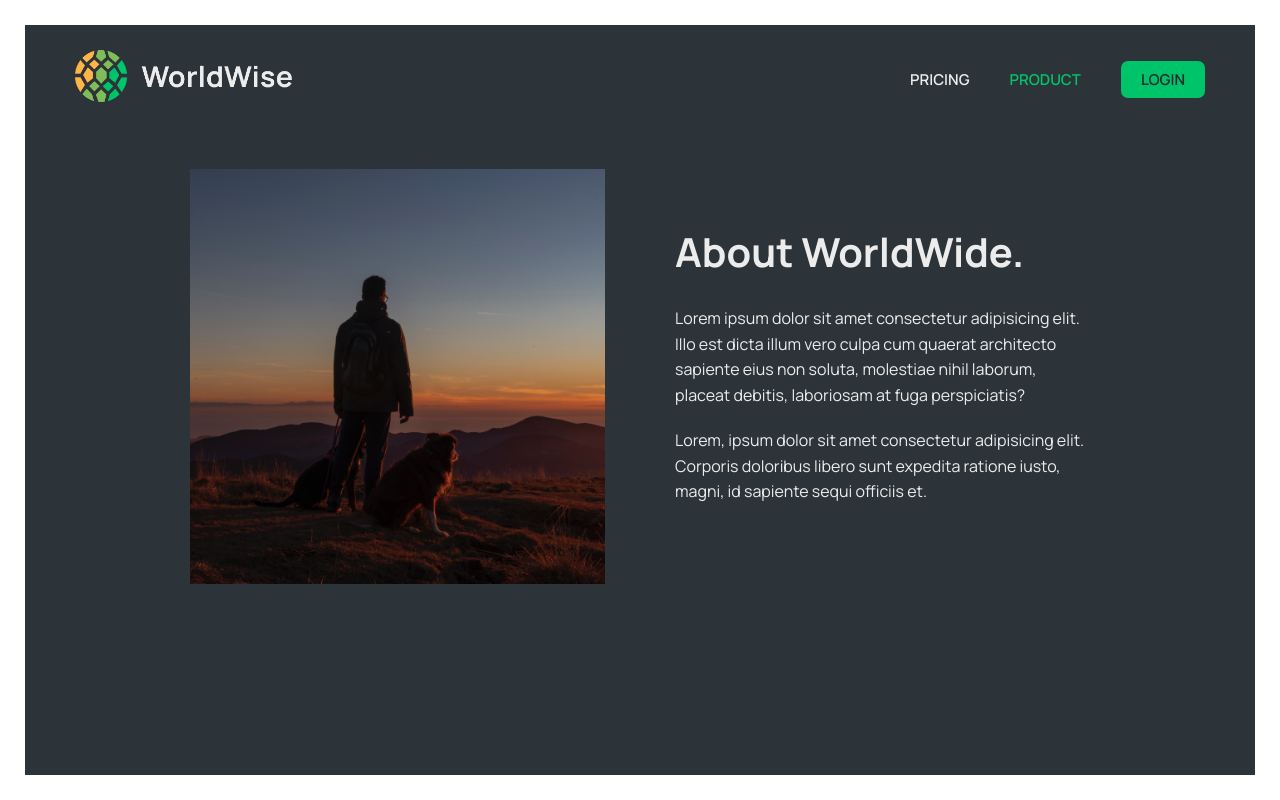
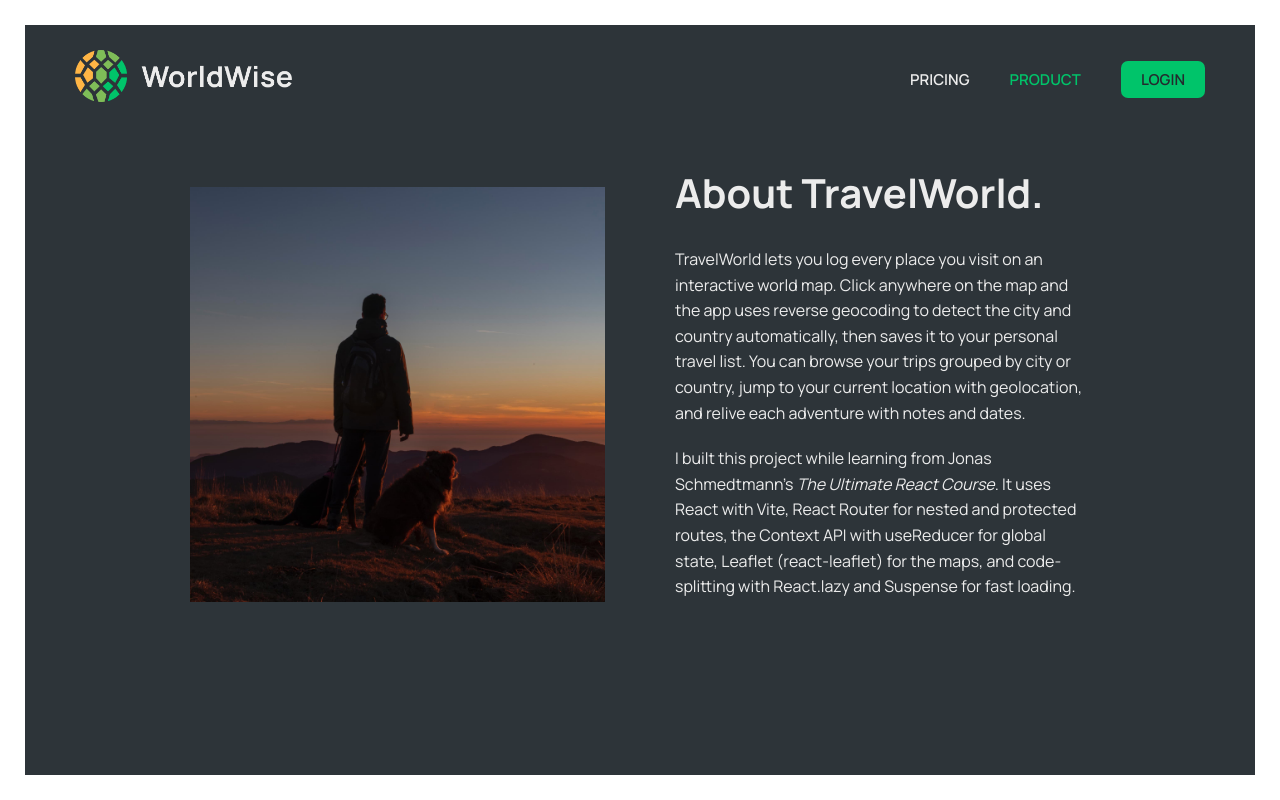
Before and after one commit to samsonharry23/travelworld, a React (Vite) app: page /#/product in a window 1280 px wide. Built offline with nearby package versions, Linux system fonts and the light colour scheme.

Commit message:
Add real Product (how it works + tech) and Pricing copy

```diff
--- a/src/pages/Pricing.jsx
+++ b/src/pages/Pricing.jsx
@@ -15,9 +15,11 @@ export default function Product() {
             Just $9/month.
           </h2>
           <p>
-            Lorem ipsum dolor, sit amet consectetur adipisicing elit. Vitae vel
-            labore mollitia iusto. Recusandae quos provident, laboriosam fugit
-            voluptatem iste.
+            For only $9 a month you unlock the full TravelWorld experience —
+            drop unlimited pins to mark every location you&apos;ve visited,
+            track your trips across cities and countries, and keep your whole
+            journey in one place. No hidden fees, cancel anytime. Start mapping
+            your adventures today.
           </p>
         </div>
         <img src="img-2.jpg" alt="overview of a large city with skyscrapers" />
--- a/src/pages/Product.jsx
+++ b/src/pages/Product.jsx
@@ -12,17 +12,21 @@ export default function Product() {
           alt="person with dog overlooking mountain with sunset"
         />
         <div>
-          <h2>About WorldWide.</h2>
+          <h2>About TravelWorld.</h2>
           <p>
-            Lorem ipsum dolor sit amet consectetur adipisicing elit. Illo est
-            dicta illum vero culpa cum quaerat architecto sapiente eius non
-            soluta, molestiae nihil laborum, placeat debitis, laboriosam at fuga
-            perspiciatis?
+            TravelWorld lets you log every place you visit on an interactive
+            world map. Click anywhere on the map and the app uses reverse
+            geocoding to detect the city and country automatically, then saves
+            it to your personal travel list. You can browse your trips grouped
+            by city or country, jump to your current location with geolocation,
+            and relive each adventure with notes and dates.
           </p>
           <p>
-            Lorem, ipsum dolor sit amet consectetur adipisicing elit. Corporis
-            doloribus libero sunt expedita ratione iusto, magni, id sapiente
-            sequi officiis et.
+            I built this project while learning from Jonas Schmedtmann&apos;s{" "}
+            <em>The Ultimate React Course</em>. It uses React with Vite, React
+            Router for nested and protected routes, the Context API with
+            useReducer for global state, Leaflet (react-leaflet) for the maps,
+            and code-splitting with React.lazy and Suspense for fast loading.
           </p>
         </div>
       </section>
```
